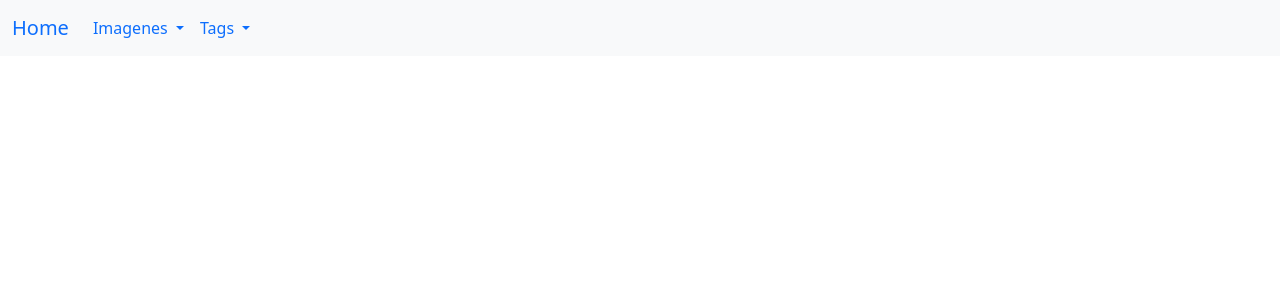
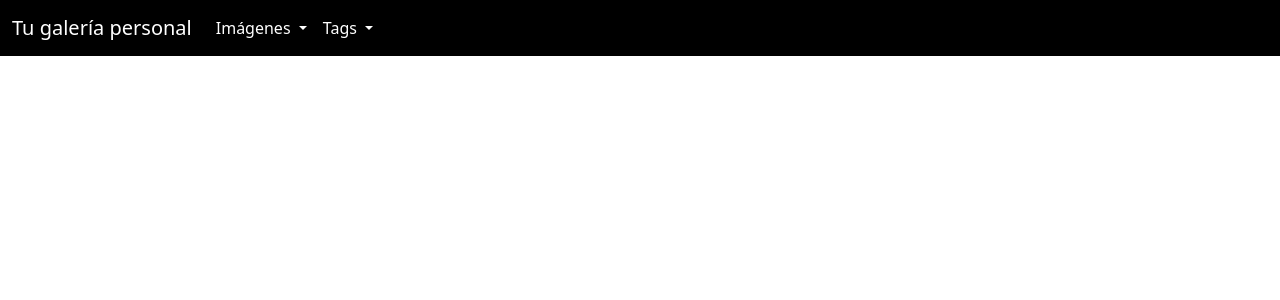
Before and after one commit to Dan-Lit/front-app-image, an Angular app: page / in a window 1280 px wide. Shown: the top 300 px of the page. Built offline with nearby package versions, Linux system fonts and the light colour scheme.

Commit message:
Header Component a negro

```diff
--- a/src/app/header/header.component.css
+++ b/src/app/header/header.component.css
@@ -0,0 +1,7 @@
+.navbar {
+  background-color: #000000
+}
+
+.nav-link, .navbar-brand {
+  color: white;
+}
--- a/src/app/header/header.component.html
+++ b/src/app/header/header.component.html
@@ -1,7 +1,7 @@
-<nav class="navbar navbar-expand bg-light">
+<nav class="navbar navbar-expand">
   <div class="container-fluid">
 
-    <a class="navbar-brand" href="#">Home</a>
+    <a class="navbar-brand" href="#">Tu galería personal</a>
     <button class="navbar-toggler" type="button"
             data-bs-toggle="collapse"
             data-bs-target="#navbarSupportedContent"
@@ -19,7 +19,7 @@
           <a class="nav-link dropdown-toggle"
              role="button"
              data-bs-toggle="dropdown">
-            Imagenes
+            Imágenes
           </a>
           <ul class="dropdown-menu">
             <li><a class="dropdown-item" routerLink="show-all">Ver todo</a></li>
```
